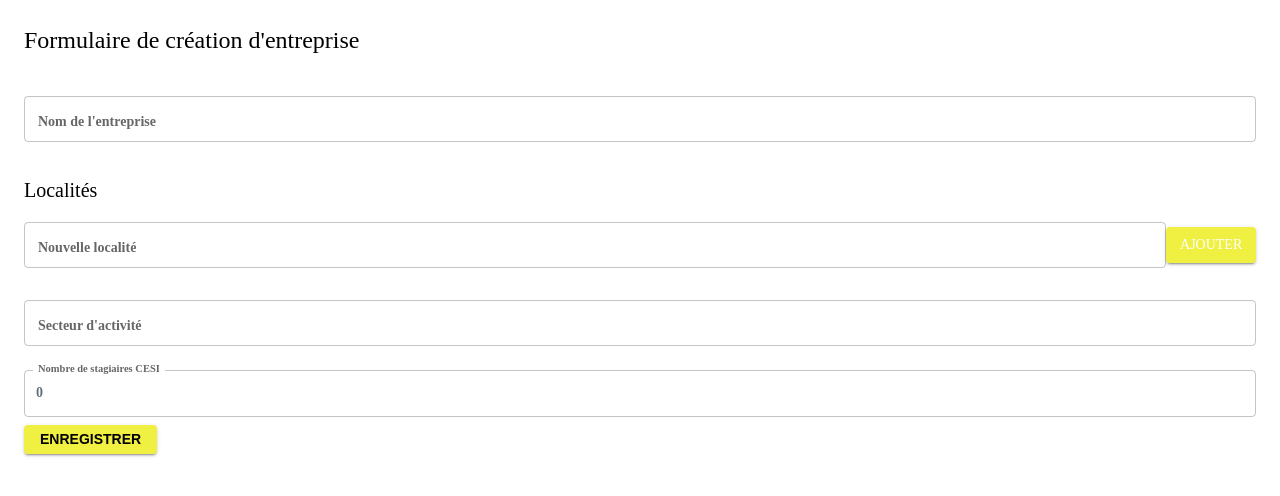
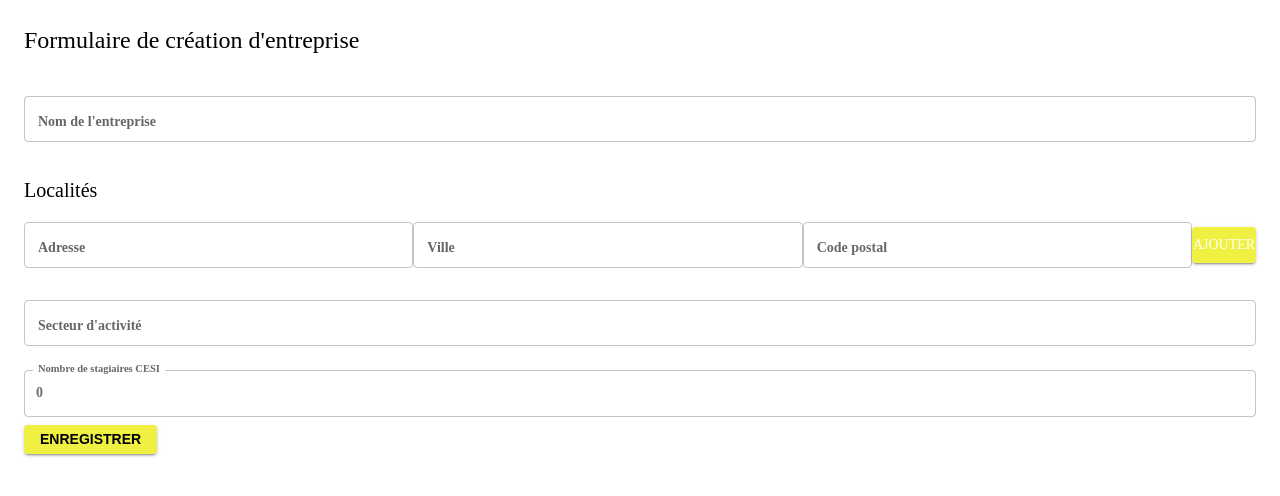
Before and after one commit to maanelll/ProjetCesi, a React (Create React App) app in the folder front-end/: page /admin/entreprises/create in a window 1280 px wide. Shown: the top 496 px of the page. Built offline with nearby package versions, Linux system fonts and the light colour scheme.

Commit message:
fix #1 : types

```diff
--- a/front-end/src/components/admin/EntreprisesList/index.tsx
+++ b/front-end/src/components/admin/EntreprisesList/index.tsx
@@ -37,9 +37,14 @@ const EntreprisesList: React.FC = () => {
       console.error("Error fetching data:", error);
     });
   }, []);
-  const formatLocalites = (localite: ILocalite[]) => {
-    return localite.map((localite) => localite.nom).join(", ");
-  };
+
+  const formatLocalites = (localite: ILocalite[] | undefined) => {
+  if (!localite) {
+    return "";
+  }
+  return localite.map((localite) => `${localite.address}, ${localite.city}, ${localite.postalCode}`).join(", ");
+};
+
 
 const columns: GridColDef[] = [
   { field: "nom", headerName: "Nom", width: 100 },
@@ -47,7 +52,7 @@ const columns: GridColDef[] = [
       field: "localite",
       headerName: "Localités",
       width: 200,
-      renderCell: (params) => <Typography>{formatLocalites(params.row.localites)}</Typography>,
+      renderCell: (params) => <Typography>{formatLocalites(params.row.localite)}</Typography>,
     },
   { field: "secteur_act", headerName: "Secteur d'activité", width: 200 },
   { field: "nb_stage_cesi", headerName: "Nombre de Stagiaire", width: 150 },
--- a/front-end/src/pages/admin/entreprises/create/index.tsx
+++ b/front-end/src/pages/admin/entreprises/create/index.tsx
@@ -23,7 +23,11 @@ const CreateEntreprise:React.FC<CreateEntrepriseProps>= ({isEditMode,existingEnt
     nb_stage_cesi: isEditMode ? existingEntreprise?.nb_stage_cesi || 0 : 0,
     localite: isEditMode ? existingLocalite || [] : [],
   });
-  const [localiteInput, setLocaliteInput] = useState("");
+  const [localiteInput, setLocaliteInput] = useState({
+  address: "",
+  city: "",
+  postalCode: ""
+});
 
   const handleChangeEntreprise = (e: React.ChangeEvent<HTMLInputElement>) => {
 
@@ -35,22 +39,30 @@ const CreateEntreprise:React.FC<CreateEntrepriseProps>= ({isEditMode,existingEnt
   // };
 
   const handleLocaliteInputChange = (e: React.ChangeEvent<HTMLInputElement>) => {
-  setLocaliteInput(e.target.value);
+  const { name, value } = e.target;
+  setLocaliteInput((prevData) => ({ ...prevData, [name]: value }));
 };
 
   const handleAddLocalite = () => {
-  if (localiteInput.trim() !== "") {
+  if (
+    localiteInput.address.trim() !== "" &&
+    localiteInput.city.trim() !== "" &&
+    localiteInput.postalCode.trim() !== ""
+  ) {
     const localiteData = {
-      nom: localiteInput.trim()
+      address: localiteInput.address.trim(),
+      city: localiteInput.city.trim(),
+      postalCode: localiteInput.postalCode.trim()
     };
 
-    axios.post("http://localhost:8000/api/localite", localiteData, config)
+    axios
+      .post("http://localhost:8000/api/localite", localiteData, config)
       .then((response) => {
         const newLocalite = {
           id: response.data.localite,
-          nom: localiteData.nom
+          ...localiteData
         };
-        console.log(response.data)
+
         setEntreprise((prevData) => {
           const updatedLocalites = [...prevData.localite, newLocalite];
           return {
@@ -59,7 +71,11 @@ const CreateEntreprise:React.FC<CreateEntrepriseProps>= ({isEditMode,existingEnt
           };
         });
 
-        setLocaliteInput("");
+        setLocaliteInput({
+          address: "",
+          city: "",
+          postalCode: ""
+        });
       })
       .catch((error) => {
         console.error(error);
@@ -68,12 +84,15 @@ const CreateEntreprise:React.FC<CreateEntrepriseProps>= ({isEditMode,existingEnt
 };
   const handleRemoveLocalite = (localiteId: number) => {
   // Make API request to delete the localite
-  axios.delete(`http://localhost:8000/api/localite/${localiteId}`, config)
+  axios
+    .delete(`http://localhost:8000/api/localite/${localiteId}`, config)
     .then(() => {
       // Remove the localite from the entreprise state
       setEntreprise((prevData) => ({
         ...prevData,
-        localite: prevData.localite.filter((localite) => localite.id !== localiteId)
+        localite: prevData.localite.filter(
+          (localite) => localite.id !== localiteId
+        )
       }));
     })
     .catch((error) => {
@@ -137,11 +156,27 @@ const CreateEntreprise:React.FC<CreateEntrepriseProps>= ({isEditMode,existingEnt
 
         <Box sx={{ display: "flex", alignItems: "center", marginBottom: 2 }}>
     <TextField
-            name="localiteInput"
-            label="Nouvelle localité"
+      name="address"
+      label="Adresse"
       variant="outlined"
       fullWidth
-            value={localiteInput}
+      value={localiteInput.address}
+      onChange={handleLocaliteInputChange}
+    />
+    <TextField
+      name="city"
+      label="Ville"
+      variant="outlined"
+      fullWidth
+      value={localiteInput.city}
+      onChange={handleLocaliteInputChange}
+    />
+    <TextField
+      name="postalCode"
+      label="Code postal"
+      variant="outlined"
+      fullWidth
+      value={localiteInput.postalCode}
       onChange={handleLocaliteInputChange}
     />
     <Button variant="contained" color="primary" onClick={handleAddLocalite}>
@@ -150,8 +185,13 @@ const CreateEntreprise:React.FC<CreateEntrepriseProps>= ({isEditMode,existingEnt
   </Box>
 
         {entreprise.localite.map((localite: ILocalite) => (
-        <Box key={localite.id} sx={{ display: "flex", alignItems: "center", marginBottom: 2 }}>
-          <Typography>{localite.nom}</Typography>
+        <Box
+          key={localite.id}
+          sx={{ display: "flex", alignItems: "center", marginBottom: 2 }}
+        >
+          <Typography>
+            {localite.address}, {localite.city}, {localite.postalCode}
+          </Typography>
           <IconButton onClick={() => handleRemoveLocalite(localite.id)}>
             <DeleteIcon />
           </IconButton>
--- a/front-end/src/types/index.tsx
+++ b/front-end/src/types/index.tsx
@@ -8,5 +8,7 @@ export interface IEntreprise {
 
 export interface ILocalite {
     id: number
-    nom:string
+    address: string
+    city: string
+    postalCode: string
 }
```
Lines whose indentation alone changed are shown as unchanged.
